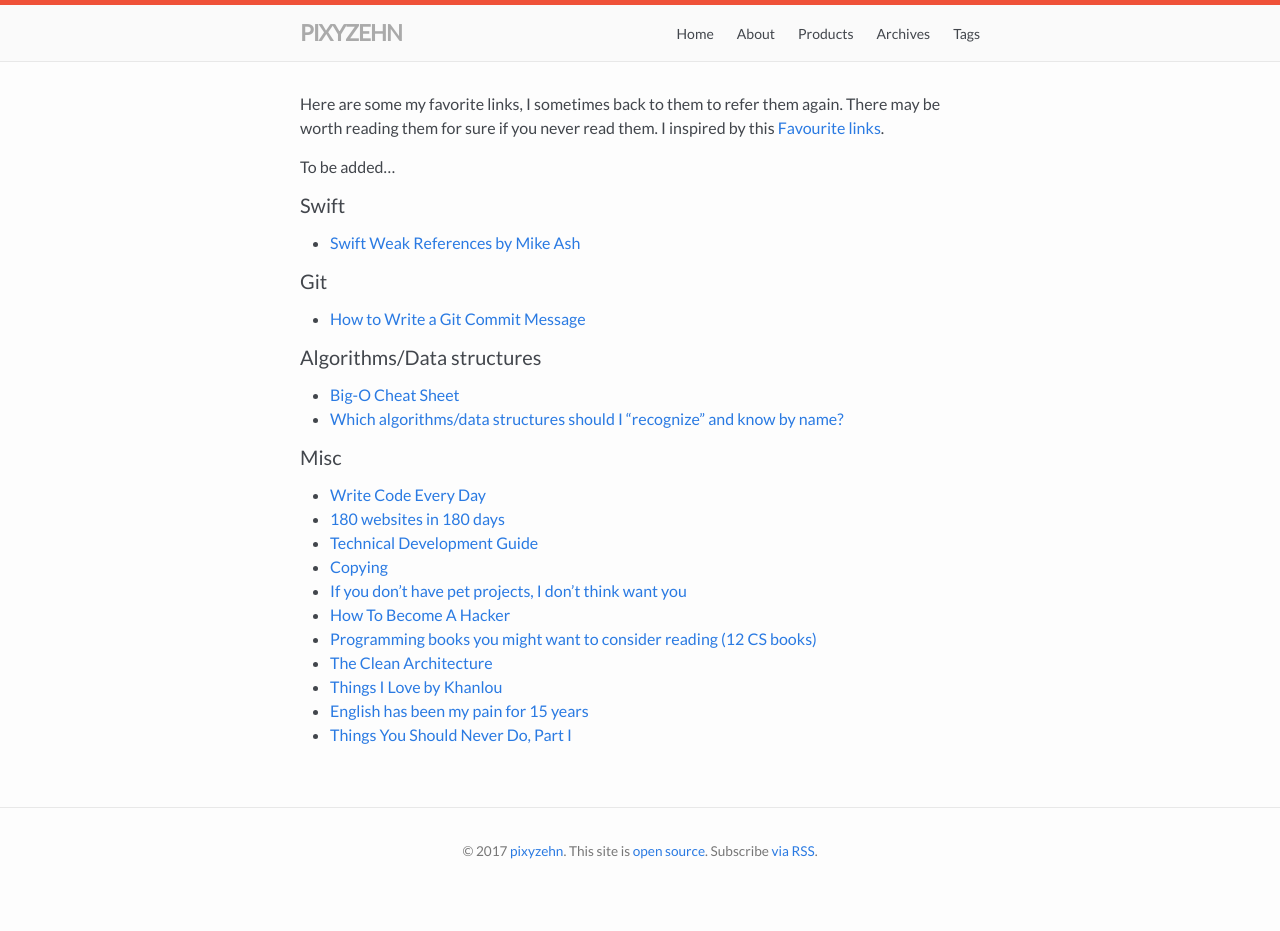
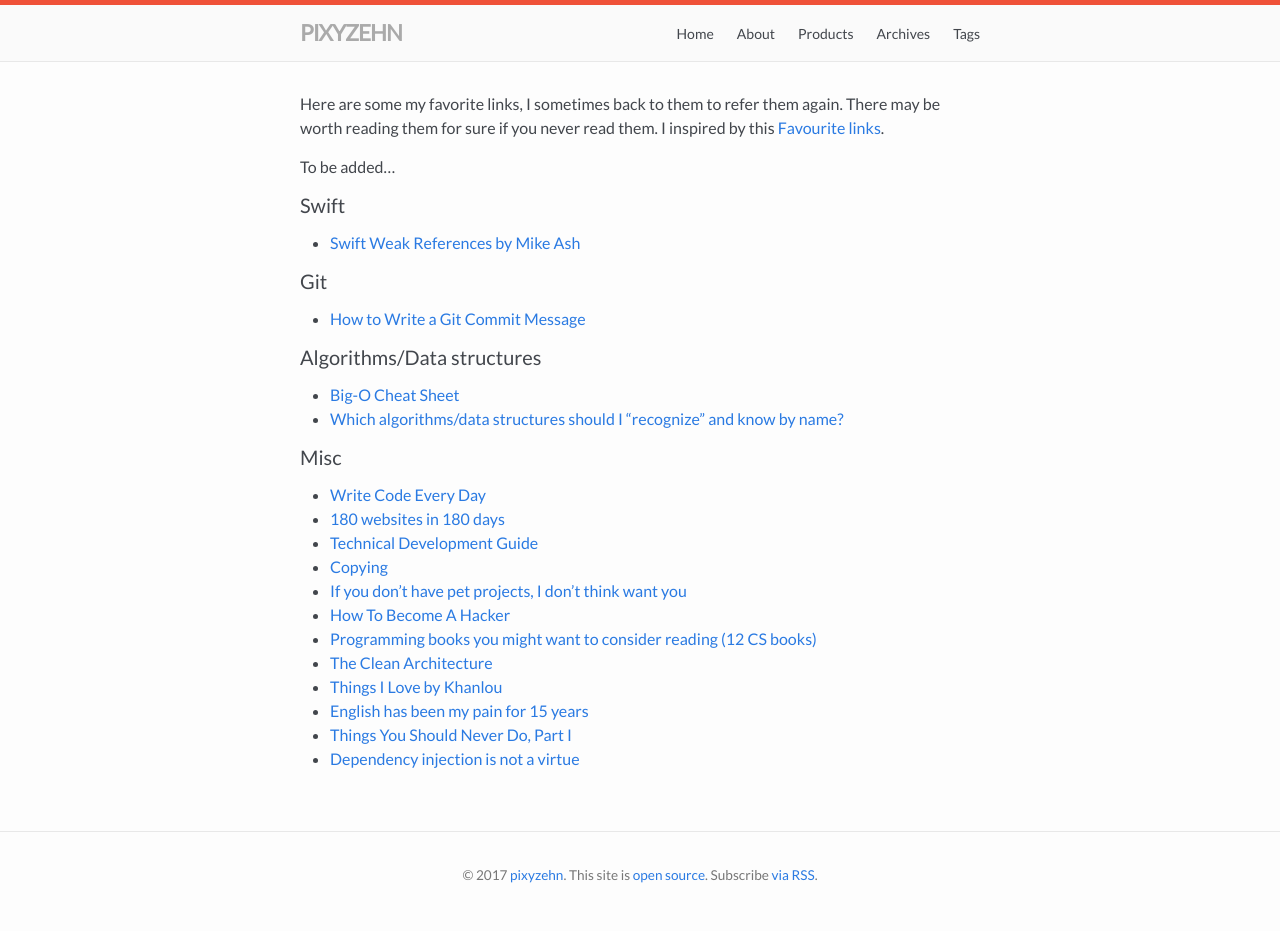
Before and after one commit to pixyzehn/pixyzehn.com, a Jekyll site: the page built from pages/links.md, in a window 1280 px wide. Built offline with Jekyll 4.4.1, drawn with Linux system fonts in a browser that asks for light colours; before the commit the page ends 907 px from its top, so only the background shows below that.

Commit message:
Add link

```diff
--- a/pages/links.md
+++ b/pages/links.md
@@ -30,3 +30,4 @@ To be added...
 - [Things I Love by Khanlou](http://khanlou.com/love/)
 - [English has been my pain for 15 years](http://antirez.com/news/61)
 - [Things You Should Never Do, Part I](https://www.joelonsoftware.com/2000/04/06/things-you-should-never-do-part-i/)
+- [Dependency injection is not a virtue](http://david.heinemeierhansson.com/2012/dependency-injection-is-not-a-virtue.html)
```
